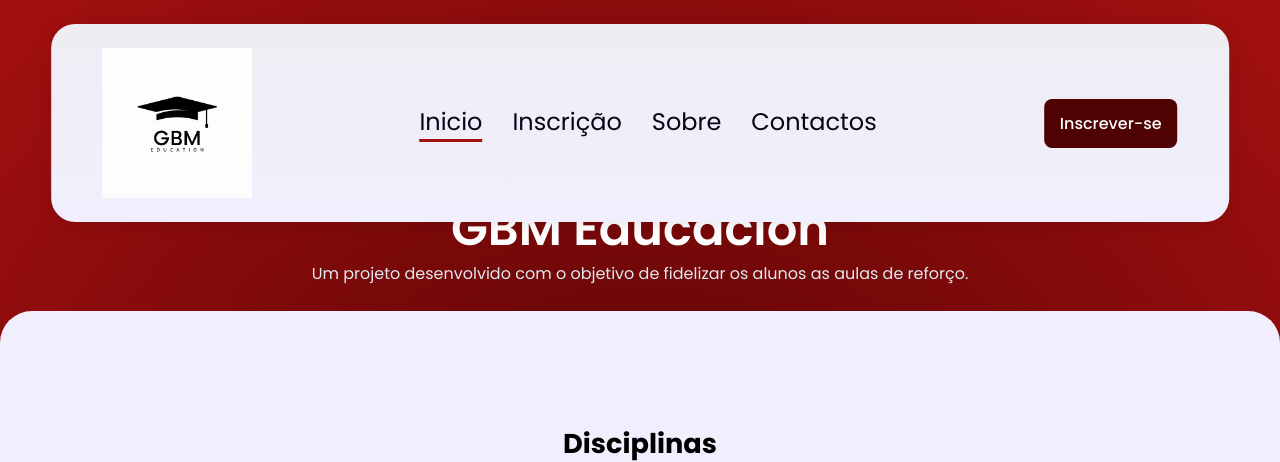
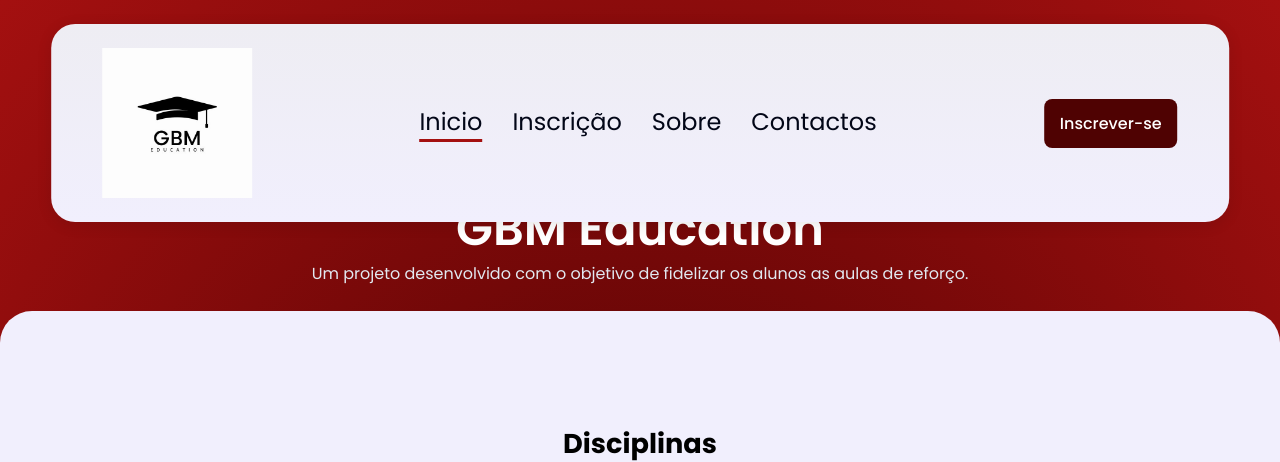
Before and after one commit to alexxsakawany/GBM-Educacion, a Flask app: page / in a window 1280 px wide. Shown: the top 462 px of the page. Run offline with Flask 3, Linux system fonts and the light colour scheme.

Commit message:
atualizei o site

```diff
--- a/templates/contactos.html
+++ b/templates/contactos.html
@@ -8,7 +8,7 @@
      <link rel="stylesheet" href="https://cdnjs.cloudflare.com/ajax/libs/font-awesome/6.7.2/css/all.min.css" integrity="sha512-Evv84Mr4kqVGRNSgIGL/F/aIDqQb7xQ2vcrdIwxfjThSH8CSR7PBEakCr51Ck+w+/U6swU2Im1vVX0SVk9ABhg==" crossorigin="anonymous" referrerpolicy="no-referrer" />
      <!-- Conexão com o CSS -->
       <link rel="stylesheet" href="/static/css/contactos/contactos.css">
-    <title>GBM Educacion | CONTACTOS</title>
+    <title>GBM Education | CONTACTOS</title>
 
 </head>
 
@@ -164,7 +164,7 @@
                             Whatsapp
                         </p>
                         <span>
-                            (244) 938-293-800
+                            (244) 925-639-207
                         </span>
                     </div>
                 </a>
--- a/templates/inscricao.html
+++ b/templates/inscricao.html
@@ -10,7 +10,7 @@
       <script src="https://cdn.jsdelivr.net/npm/sweetalert2@11"></script>
      <!-- Conexão com o CSS -->
       <link rel="stylesheet" href="/static/css/imports.css">
-    <title>KS ACADEMY | INSCRIÇÃO</title>
+    <title>GBM Education| INSCRIÇÃO</title>
 
 </head>
 
--- a/templates/main.html
+++ b/templates/main.html
@@ -15,7 +15,7 @@
     <link rel="stylesheet" href="/static/css/imports.css" />
     <link rel="stylesheet" href="/static/css/main.css" />
 
-    <title>GBM Educacion | INICIO</title>
+    <title>GBM Education | INICIO</title>
   </head>
 
   <body>
@@ -76,8 +76,8 @@
     </header>
 
     <section class="page-title">
-      <h2>GBM Educacion</h2>
-      <h1>GBM Educacion</h1>
+      <h2>GBM Education</h2>
+      <h1>GBM Education</h1>
       <p>
         Um projeto desenvolvido com o objetivo de fidelizar os alunos as aulas
         de reforço.
--- a/templates/sobre.html
+++ b/templates/sobre.html
@@ -3,7 +3,7 @@
   <head>
     <meta charset="UTF-8" />
     <meta name="viewport" content="width=device-width, initial-scale=1.0" />
-    <title>GBM Educacion | SOBRE NÓS</title>
+    <title>GBM Education | SOBRE NÓS</title>
     <!-- importa da biblioteca de icones -->
     <link
       rel="stylesheet"
```
